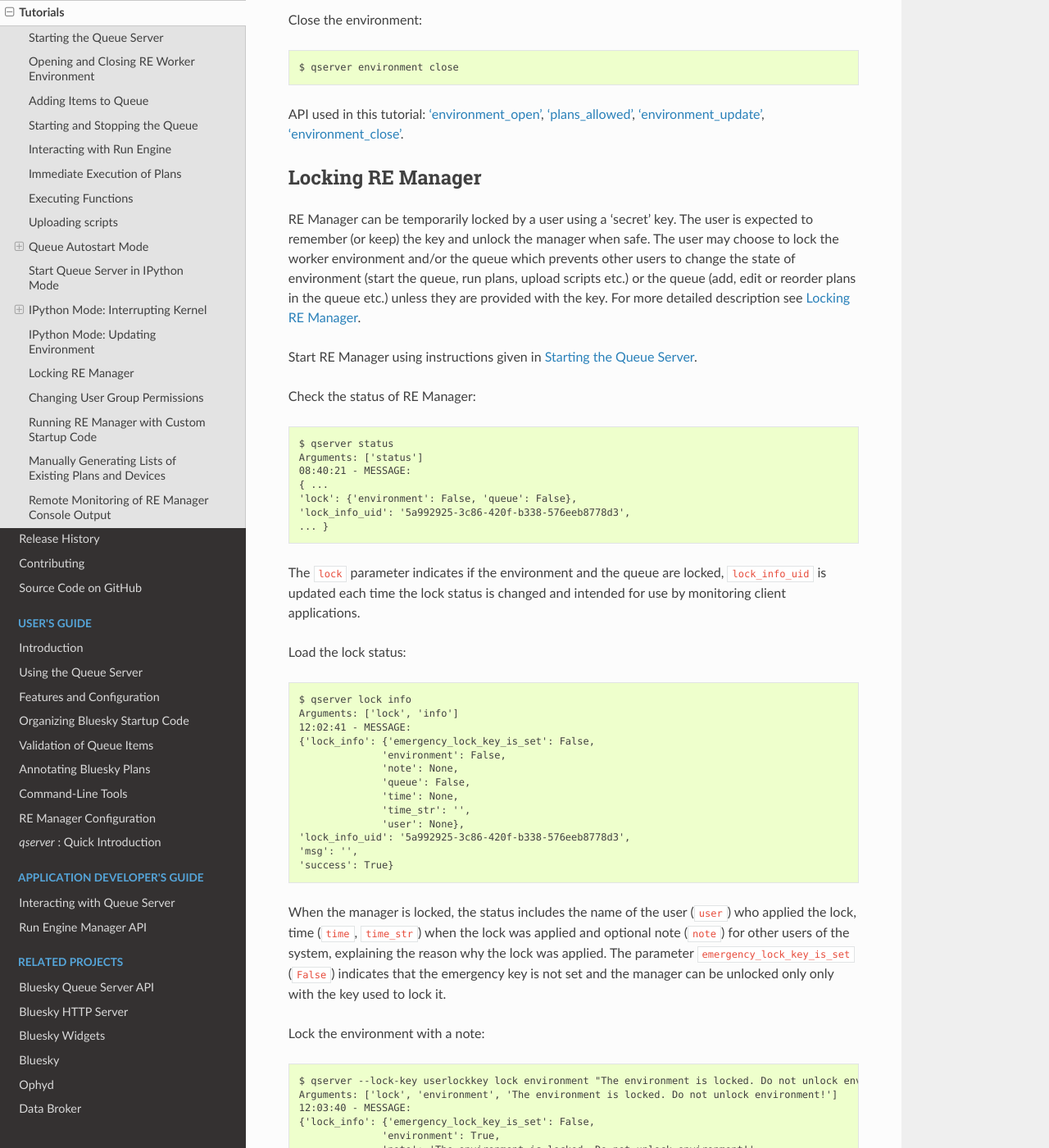
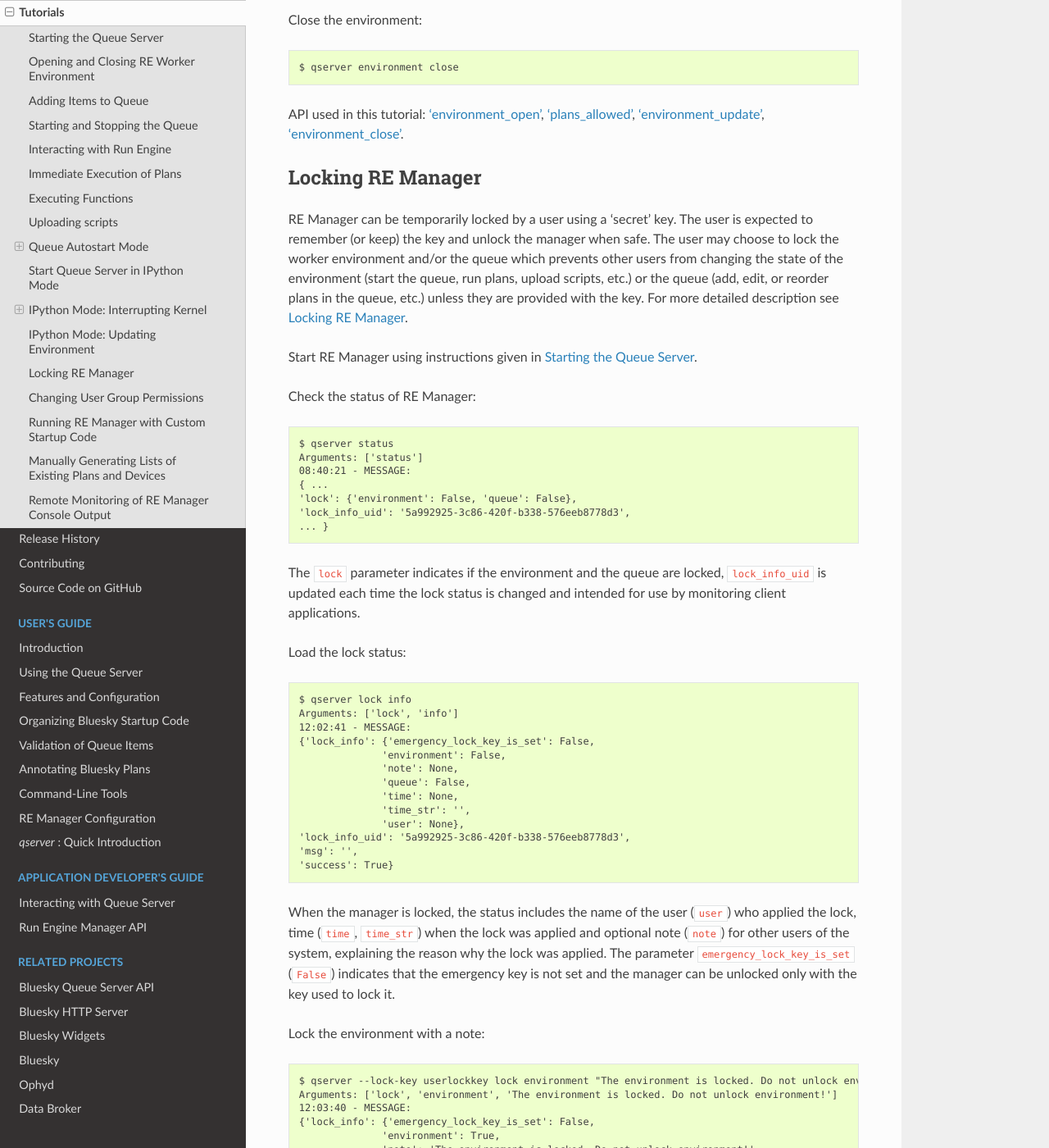
Before and after one commit to bluesky/bluesky-queueserver, a Sphinx documentation site: the page built from docs/source/tutorials.rst, in a window 1280 px wide and 1400 px high, scrolled down 33540 px. Shown: the whole window at 82% size. Built offline with Sphinx 7.4.7 and the Read the Docs theme 3.1.0, drawn with Linux system fonts in a browser that asks for light colours; some of the changed text lies outside the part shown.

Commit message:
Fix some spelling and grammar in tutorial
Clarified the technical differences between stopping, aborting, and halting plans in the tutorial. Improved consistency and readability throughout the document.

```diff
--- a/docs/source/tutorials.rst
+++ b/docs/source/tutorials.rst
@@ -1639,8 +1639,8 @@
 RE Manager can be temporarily locked by a user using a 'secret' key. The user is expected to
 remember (or keep) the key and unlock the manager when safe. The user may choose to
 lock the worker environment and/or the queue which prevents other users
-to change the state of environment (start the queue, run plans, upload scripts etc.) or
-the queue (add, edit or reorder plans in the queue etc.) unless they are provided with the key.
+from changing the state of the environment (start the queue, run plans, upload scripts, etc.) or
+the queue (add, edit, or reorder plans in the queue, etc.) unless they are provided with the key.
 For more detailed description see :ref:`locking_re_manager`.
 
 Start RE Manager using instructions given in :ref:`tutorial_starting_queue_server`.
@@ -1679,7 +1679,7 @@
 the lock, time (``time``, ``time_str``) when the lock was applied and optional note (``note``)
 for other users of the system, explaining the reason why the lock was applied.
 The parameter ``emergency_lock_key_is_set`` (``False``) indicates that the emergency key is
-not set and the manager can be unlocked only only with the key used to lock it.
+not set and the manager can be unlocked only with the key used to lock it.
 
 Lock the environment with a note::
 
@@ -2068,7 +2068,7 @@
 RE Worker environment is opened, but in some cases it is convenient to generate
 the list manually. For example, the developers wishing to update ``existing_plans_and_devices.yaml``
 in `the 'profile_collection_sim' directory <https://github.com/bluesky/bluesky-queueserver/tree/main/bluesky_queueserver/profile_collection_sim>`_
-when the respective startup files are modified have the only option to do it manually (RE Manager
+when the respective startup files are modified only have the option to do it manually (RE Manager
 is designed not to automatically modify files in built-in ``profile_collection_sim`` directory).
 
 **Step 1.** Create the directory with startup files and copy startup Python files as
```
Also changed, not shown: other parts of docs/source/tutorials.rst (+4 -4 lines).
